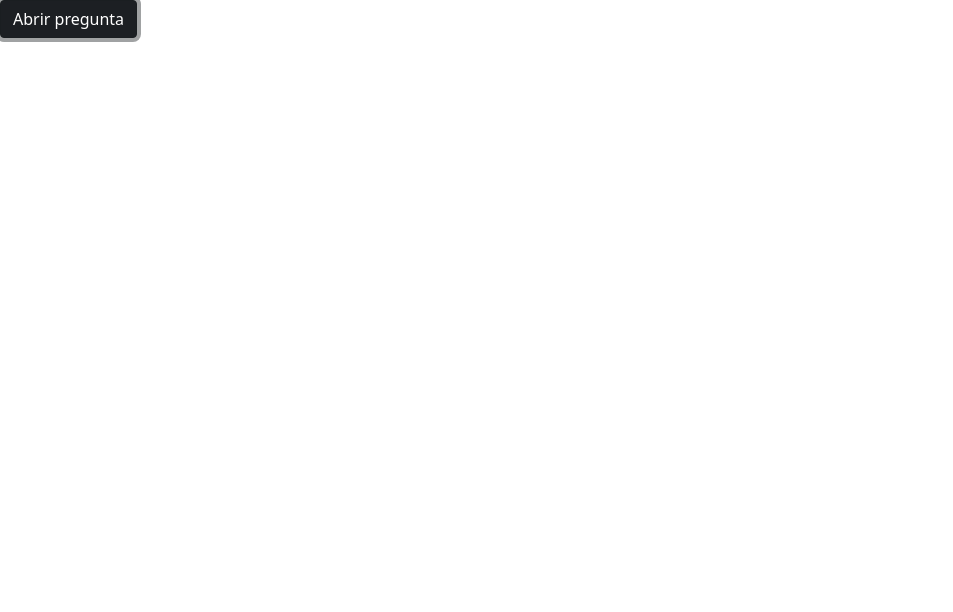
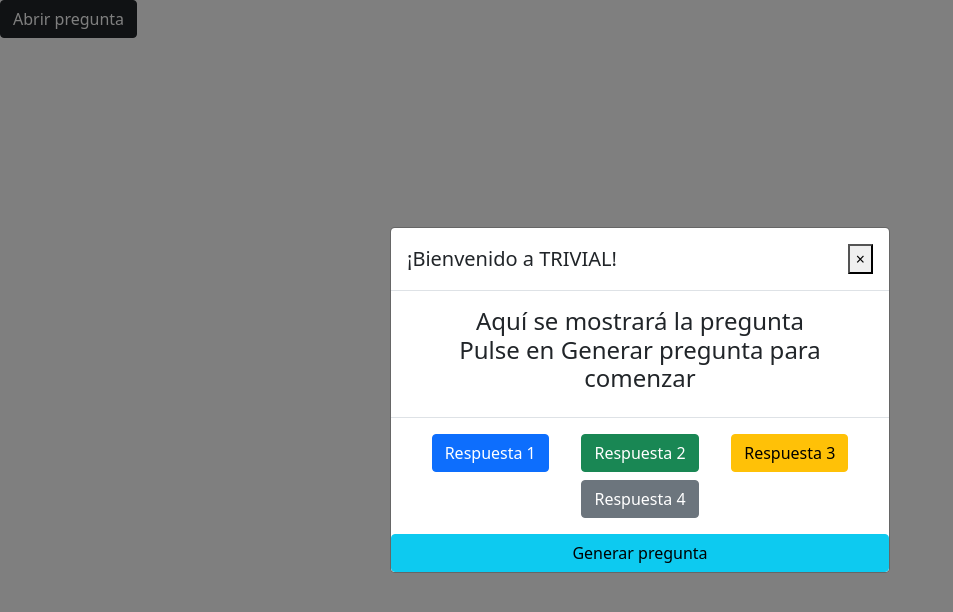
Before and after one commit to abdoonhdz/api-trivial, a plain HTML site: page index.html in a window 1280 px wide. Both pictures are taken after a click on the button "Abrir pregunta". Shown: the whole page, without its empty margins (0-953 px from the left). Drawn offline with nearby package versions, Linux system fonts and the light colour scheme.

Commit message:
Cambios en el index

```diff
--- a/index.html
+++ b/index.html
@@ -1,4 +1,3 @@
-<!-- GRUPO 1: Abdón, Rodas, Alberto y Mario - API TRIVIAL -->
 <!DOCTYPE html>
 <html lang="es">
 
@@ -16,30 +15,33 @@
 <body>
 
     <!-- Button trigger modal -->
-    <button type="button" class="btn btn-dark" data-toggle="modal" data-target="#exampleModalCenter">
+    <button type="button" class="btn btn-dark" data-bs-toggle="modal" data-bs-target="#modalModal">
         Abrir pregunta
     </button>
 
     <!-- Modal -->
-    <div class="modal fade" id="exampleModalCenter" tabindex="-1" role="dialog"
+    <div class="modal fade" id="modalModal" tabindex="-1" role="dialog"
         aria-labelledby="exampleModalCenterTitle" aria-hidden="true">
         <div class="modal-dialog modal-dialog-centered" role="document">
             <div class="modal-content">
                 <div class="modal-header">
-                    <h5 class="modal-title" id="exampleModalLongTitle">Modal title</h5>
-                    <button type="button" class="close" data-dismiss="modal" aria-label="Close">
+                    <h5 class="modal-title" id="modalTitulo">¡Bienvenido a TRIVIAL!</h5>
+                    <button type="button" class="close" data-bs-dismiss="modal" aria-label="Close">
                         <span aria-hidden="true">&times;</span>
                     </button>
                 </div>
                 <div class="modal-body">
-                    <h4 id="pregunta">¿Aquí va la pregunta?</h4>
+                    <h4 id="modalPregunta" class="text-center">Aquí se mostrará la pregunta <br>
+                        Pulse en Generar pregunta para comenzar
+                    </h4>
                 </div>
                 <div class="modal-footer d-flex justify-content-evenly">
-                    <button id="respuesta_1" value="" type="button" class="btn btn-primary">Respuesta 1</button>
-                    <button id="respuesta_1" value="" type="button" class="btn btn-success">Respuesta 2</button>
-                    <button id="respuesta_1" value="" type="button" class="btn btn-warning">Respuesta 3</button>
-                    <button id="respuesta_1" value="" type="button" class="btn btn-secondary">Respuesta 4</button>
+                    <button id="respuesta_1" value="" type="button" class="btn btn-primary" onclick="comprobarRespuesta(1)">Respuesta 1</button>
+                    <button id="respuesta_2" value="" type="button" class="btn btn-success" onclick="comprobarRespuesta(2)">Respuesta 2</button>
+                    <button id="respuesta_3" value="" type="button" class="btn btn-warning" onclick="comprobarRespuesta(3)">Respuesta 3</button>
+                    <button id="respuesta_4" value="" type="button" class="btn btn-secondary" onclick="comprobarRespuesta(4)">Respuesta 4</button>
                 </div>
+                <div class="btn btn-info" onclick="generarPregunta()">Generar pregunta</div>
             </div>
         </div>
     </div>
```
